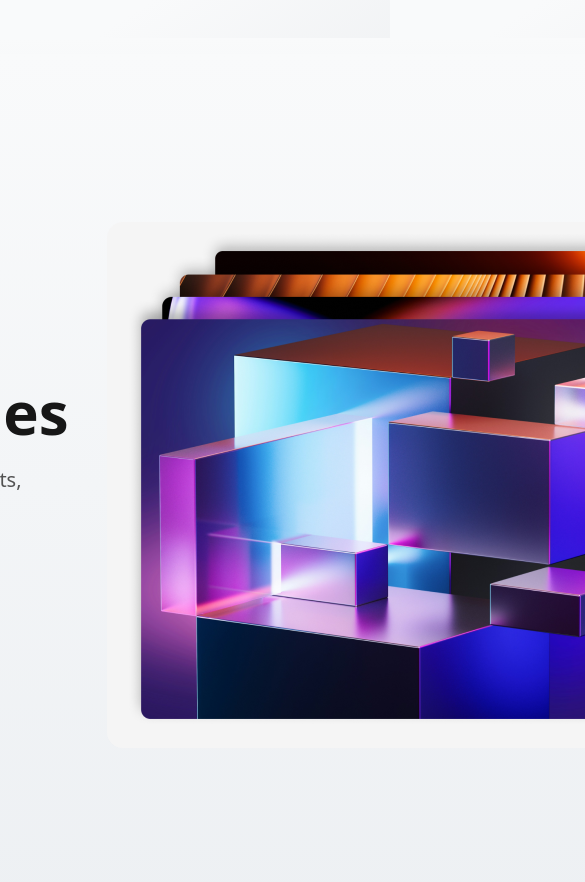
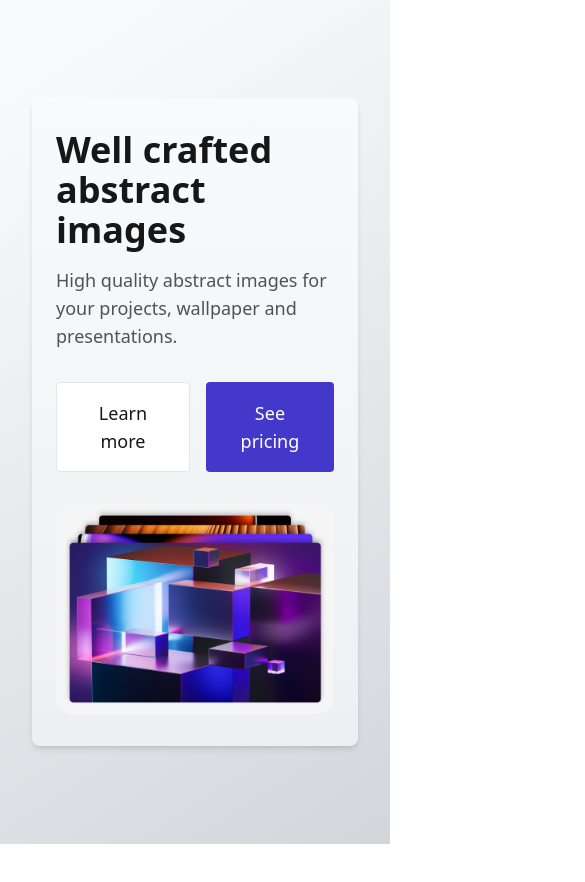
Before and after one commit to amandaguan-ag/marketing, a Next.js app: page /hero-simple in a window 390 px wide. Shown: the top 882 px of the page, 585 px wide, since content can reach past the window. After the commit the page ends 844 px from the top, so only its background shows below. Built offline with nearby package versions, Linux system fonts and the light colour scheme.

Commit message:
Make responsive

```diff
--- a/src/components/HeroSimple.js
+++ b/src/components/HeroSimple.js
@@ -4,47 +4,40 @@ import Image from "next/image";
 const HeroSimple = ({ title, description, imageSrc }) => {
   return (
     <section
-      className="h-[768px] flex flex-col bg-gradient-to-b from-gray-50 to-[#d2d6db]"
+      className="flex flex-col py-16"
       aria-labelledby="hero-heading"
     >
-      <div className="flex grow w-[1440px] p-4 mx-auto">
-        <div className="flex flex-col justify-center self-stretch grow bg-gradient-to-b from-gray-50 to-[#edf0f3] py-2 rounded-md">
-          <div className="flex flex-col self-stretch rounded-lg">
-            <header className="flex justify-center items-center gap-8 self-stretch p-24">
-              <div className="w-[488px] flex flex-col justify-center gap-16">
-                <div className="flex flex-col justify-center gap-6 self-stretch">
+      <div className="container mx-auto px-4">
+        <div className="flex flex-col lg:flex-row items-center justify-between bg-gradient-to-b from-gray-50 to-[#edf0f3] py-8 px-6 rounded-lg shadow-md">
+          <div className="flex flex-col items-start lg:w-1/2 lg:pr-8">
             <h1
               id="hero-heading"
-                    className="font-semibold text-6xl text-neutral-900"
+              className="font-semibold text-4xl lg:text-6xl text-neutral-900 mb-4"
             >
               {title}
             </h1>
-                  <p className="font-normal text-xl text-neutral-600">
+            <p className="font-normal text-lg lg:text-xl text-neutral-600 mb-8">
               {description}
             </p>
-                </div>
-                <div className="w-[383px] flex gap-8">
-                  <button className="flex justify-center items-center gap-2.5 grow bg-white px-6 py-4 rounded border-[0.5px] border-solid border-neutral-200">
-                    <span className="font-medium text-lg text-neutral-900">
+            <div className="flex gap-4">
+              <button className="flex justify-center items-center gap-2.5 bg-white px-6 py-4 rounded border border-neutral-200 text-lg text-neutral-900 hover:bg-neutral-100 focus:outline-none focus:ring-2 focus:ring-indigo-500 focus:ring-offset-2">
                 Learn more
-                    </span>
               </button>
-                  <button className="flex justify-center items-center gap-2.5 grow bg-indigo-700 px-6 py-4 rounded text-white hover:bg-indigo-800">
-                    <span className="font-medium text-lg text-white">
+              <button className="flex justify-center items-center gap-2.5 bg-indigo-700 px-6 py-4 rounded text-white text-lg hover:bg-indigo-800 focus:outline-none focus:ring-2 focus:ring-indigo-500 focus:ring-offset-2">
                 See pricing
-                    </span>
               </button>
             </div>
           </div>
+          <div className="flex justify-center items-center lg:w-1/2 mt-8 lg:mt-0">
             <Image
               src={imageSrc}
               alt="Hero Image"
-                className="flex justify-center items-center grow object-cover py-16 rounded-2xl"
-                width={488}
-                height={300}
+              className="object-cover rounded-2xl"
+              width={600}
+              height={400}
+              layout="responsive"
               priority
             />
-            </header>
           </div>
         </div>
       </div>
```
Lines whose indentation alone changed are shown as unchanged.
